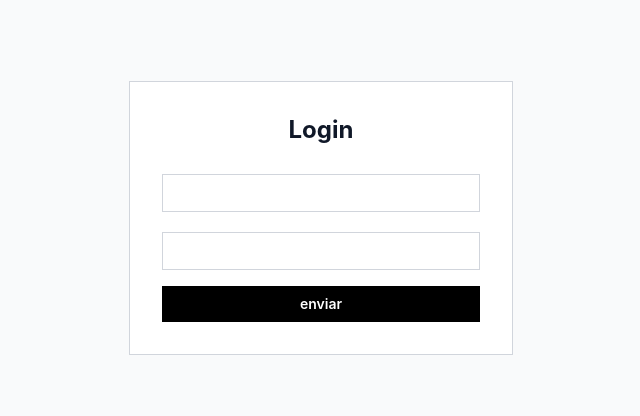
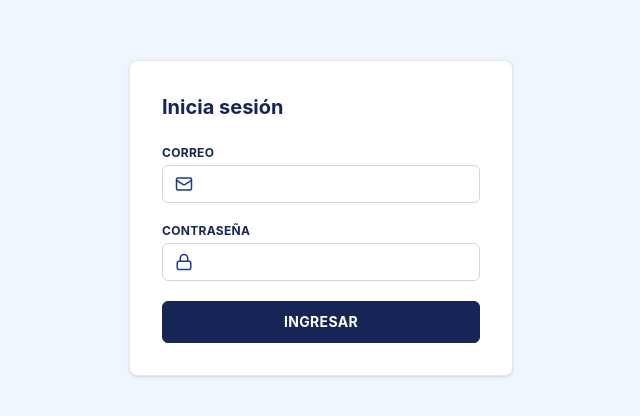
Before and after one commit to rodriguezhq/URBANMOVE, a React (Vite) app in the folder urbanmove_proyecto.client/: page /login in a window 1280 px wide. Shown: the part 182-598 px from the top of the page, without its empty margins (319-959 px from the left). Built offline with nearby package versions, Linux system fonts and the light colour scheme; no server answers.

Commit message:
diseño , si quieren lo cambian , nadie queria escribir su diseño

```diff
--- a/urbanmove_proyecto.client/src/Components/AuthButton.tsx
+++ b/urbanmove_proyecto.client/src/Components/AuthButton.tsx
@@ -7,13 +7,14 @@ interface AuthButtonProps {
     onClick?: () => void;
 }
 
-function AuthButton({ children, disabled, type = 'submit' }: AuthButtonProps) {
+function AuthButton({ children, disabled, type = 'submit'}: AuthButtonProps) {
     return (
         <button
             type={type}
             disabled={disabled}
-            className="w-full bg-black py-2 text-sm font-semibold
-                       text-white disabled:cursor-not-allowed disabled:opacity-50"
+            className="w-full rounded-md border border-blue-950 bg-blue-950 py-2.5 text-sm font-bold
+                       uppercase tracking-wide text-white
+                       disabled:border-black disabled:bg-black"
         >
             {children}
         </button>
--- a/urbanmove_proyecto.client/src/Components/AuthCard.tsx
+++ b/urbanmove_proyecto.client/src/Components/AuthCard.tsx
@@ -7,11 +7,9 @@ interface AuthCardProps {
 
 function AuthCard({ title, children }: AuthCardProps) {
     return (
-        <div className="flex min-h-screen items-center justify-center bg-gray-50">
-            <div className="w-full max-w-sm border border-gray-300 bg-white p-8">
-                <h1 className="mb-6 text-center text-2xl font-bold text-gray-900">
-                    {title}
-                </h1>
+        <div className="flex min-h-screen items-center justify-center bg-blue-50">
+            <div className="w-full max-w-sm rounded-lg border border-gray-200 bg-white p-8 shadow-sm">
+                <h1 className="mb-6 text-xl font-bold text-blue-950">{title}</h1>
                 {children}
             </div>
         </div>
--- a/urbanmove_proyecto.client/src/Components/AuthInput.tsx
+++ b/urbanmove_proyecto.client/src/Components/AuthInput.tsx
@@ -1,24 +1,31 @@
+import { Mail, Lock } from 'lucide-react';
+
 interface AuthInputProps {
     label: string;
     type: string;
     value: string;
     onChange: (value: string) => void;
+    icon?: 'email' | 'password';
 }
 
-function AuthInput({ label, type, value, onChange }: AuthInputProps) {
+function AuthInput({ label, type, value, onChange, icon }: AuthInputProps) {
     return (
         <div className="flex flex-col gap-1">
-            <label className="text-sm font-medium text-gray-700">
+            <label className="text-xs font-bold uppercase tracking-wide text-blue-950">
                 {label}
             </label>
+            <div className="grid grid-cols-[auto_1fr] items-center gap-2 rounded-md border border-gray-300 bg-white px-3">
+                {icon === 'email' && <Mail className="text-blue-900" size={18} />}
+                {icon === 'password' && <Lock className="text-blue-900" size={18} />}
                 <input
                     type={type}
                     value={value}
                     onChange={(e) => onChange(e.target.value)}
                     required
-                className="border border-gray-300 px-3 py-2 text-sm
-                           focus:outline-none focus:ring-2 focus:ring-blue-500"
+                    className="w-full bg-transparent py-2 text-sm text-blue-950
+                               focus:outline-none"
                 />
+            </div>
         </div>
     );
 }
--- a/urbanmove_proyecto.client/src/router/router.tsx
+++ b/urbanmove_proyecto.client/src/router/router.tsx
@@ -1,4 +1,4 @@
-import { createBrowserRouter, Route, Routes } from 'react-router-dom';
+import { Route, Routes } from 'react-router-dom';
 import Login from '../views/Login';
 import Home from '../views/Home';
 import ProtectedRoute from '../Components/ProtectedRoute';
--- a/urbanmove_proyecto.client/src/views/Login.tsx
+++ b/urbanmove_proyecto.client/src/views/Login.tsx
@@ -1,19 +1,34 @@
-import { useState } from 'react';
+import { useEffect, useState } from 'react';
 import type { FormEvent } from 'react';
 import { useNavigate } from 'react-router-dom';
 import AuthCard from '../Components/AuthCard';
 import AuthInput from '../Components/AuthInput';
 import AuthButton from '../Components/AuthButton';
 import { useAuth } from '../Hooks/useAuth';
+import { HealthCheckService } from '../services/HealthCheckService';
 
 function Login() {
     const [email, setEmail] = useState('');
     const [password, setPassword] = useState('');
     const [error, setError] = useState<string | null>(null);
     const [submitting, setSubmitting] = useState(false);
+    const [health, setHealth] = useState('');
 
     const { Login } = useAuth();
     const navigate = useNavigate();
+
+    const checkHealth = async () => {
+        try {
+            const ok = await HealthCheckService.Check();
+            setHealth(ok ? 'API en línea' : '');
+        } catch {
+            setHealth('Error ');
+        }
+    };
+
+    useEffect(() => {
+        checkHealth();
+    }, []);
 
     const handleSubmit = async (e: FormEvent) => {
         e.preventDefault();
@@ -23,23 +38,35 @@ function Login() {
             await Login({ email, password });
             navigate('/');
         } catch {
-            setError('No vales');
+            setError('Correo o contraseña incorrectos');
         } finally {
             setSubmitting(false);
         }
     };
 
     return (
-        <AuthCard title="Login">
-            <form onSubmit={handleSubmit} className="flex flex-col gap-4">
-                <AuthInput label="" type="email" value={email} onChange={setEmail} />
-                <AuthInput label="" type="password" value={password} onChange={setPassword} />
-                {error && <p className="text-sm text-red-600">{error}</p>}
-                <AuthButton disabled={submitting}>
-                    {submitting ? 'enviar' : 'enviar'}
-                </AuthButton>
-            </form>
-        </AuthCard>
+        <div className="relative min-h-screen">
+            <AuthCard title="Inicia sesión">
+                <form onSubmit={handleSubmit} className="flex flex-col gap-5">
+                    <AuthInput label="Correo" type="email" icon="email" value={email} onChange={setEmail} />
+                    <AuthInput label="Contraseña" type="password" icon="password" value={password} onChange={setPassword} />
+
+                    {error && (
+                        <div className="border border-red-700 bg-red-50 px-3 py-2">
+                            <p className="text-sm font-medium text-red-700">{error}</p>
+                        </div>
+                    )}
+
+                    <AuthButton disabled={submitting}>
+                        {submitting ? 'Ingresando...' : 'Ingresar'}
+                    </AuthButton>
+                </form>
+            </AuthCard>
+
+            {health && (
+                <p className="absolute bottom-0 left-0 p-4 text-sm text-gray-500">{health}</p>
+            )}
+        </div>
     );
 }
 
```
Lines whose indentation alone changed are shown as unchanged.
